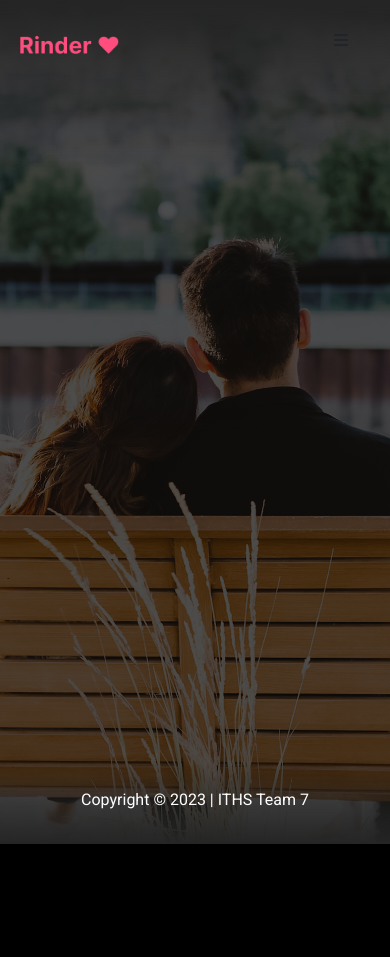
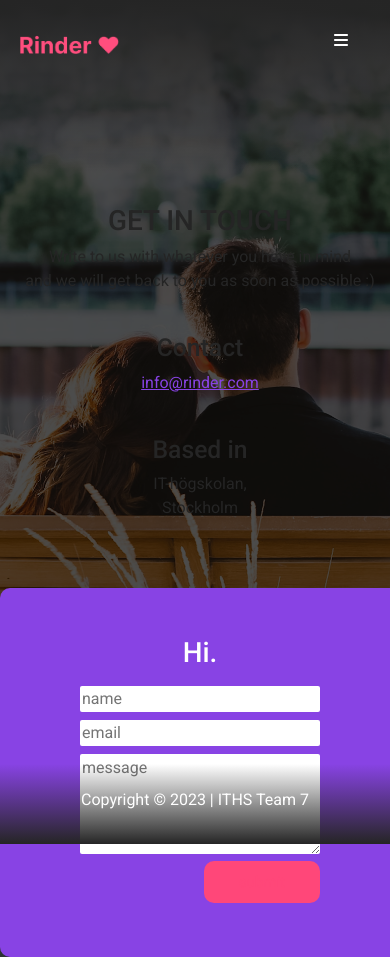
Before and after one commit to ITHS-Team-7/rinder, a Vue app: page /contact in a window 390 px wide. Before the commit the page ends 844 px from the top, so only its background shows below. Built offline with nearby package versions, Linux system fonts and the light colour scheme.

Commit message:
fixing conflicts

```diff
--- a/src/assets/main.css
+++ b/src/assets/main.css
@@ -14,15 +14,6 @@ body {
   --lightPink: #ffe1e8;
   --white: #ffffff;
 }
-
-footer {
-  bottom: 0;
-  position: absolute;
-  width: 100%;
-  height: 80px;
-}
-
-
 body {
   background-image: linear-gradient(rgba(0, 0, 0, 0.7), rgba(0, 0, 0, 0.7)),
     url("../assets/dating.jpg");
@@ -33,7 +24,6 @@ body {
   background-attachment: fixed;
 }
 
-
 body {
   font-family: "Roboto", sans-serif;
   margin: 0px;
--- /dev/null
+++ b/src/components/ContactPage.vue
@@ -0,0 +1,197 @@
+<script setup>
+import { RouterLink } from "vue-router";
+</script>
+
+<script>
+export default {
+  data() {
+    return {
+      name: "",
+      email: "",
+      message: "",
+      submitted: false,
+    };
+  },
+  methods: {
+    onClick() {
+      this.submitted = true;
+    },
+  },
+  computed: {
+    btnDisabled() {
+      return this.name.length > 0 && this.email.length  > 0 && this.message.length > 0;
+
+    },
+  },
+};
+</script>
+
+<template>
+  <div class="info-container">
+    <div id="ett" class="infoClass">
+      <h1>GET IN TOUCH</h1>
+      <p>
+        Write to us with whatever you have in mind <br />
+        and we will get back to you as soon as possible :)
+      </p>
+      <br />
+
+      <h2>Contact</h2>
+      <p><a href="mailto: info@rinder.com">info@rinder.com</a></p>
+      <br />
+
+      <h2>Based in</h2>
+      <p>
+        IT-högskolan, <br />
+        Stockholm
+      </p>
+    </div>
+    <div id="tva" class="contact-form">
+      <form @submit.prevent>
+        <div class="inside-form">
+          <h1 class="hi-form">Hi.</h1>
+          <input
+            v-model="name"
+            class="inputs"
+            type="text"
+            placeholder="name"
+          /><br />
+          <input
+            v-model="email"
+            class="inputs"
+            type="email"
+            placeholder="email"
+          /><br />
+          <textarea
+            v-model="message"
+            placeholder="message"
+            class="inputs"
+            rows="4"
+          >
+          </textarea
+          ><br />
+          <input
+            @click="onClick"
+            class="form-button"
+            type="submit"
+            :style="{ color: btnDisabled ? 'white' : '#ff4779' }"
+            value="submit"
+            :disabled="!btnDisabled"
+          />
+          <p class="p-form" v-if="submitted">
+            Thank you {{ name }} for your email. We have received it and will
+            get back to you at {{ email }} soon!
+          </p>
+          <p v-else></p>
+        </div>
+      </form>
+    </div>
+  </div>
+</template>
+
+<style scoped>
+.infoClass {
+  color: #252525;
+  margin-top: 1em;
+}
+form {
+  background-color: #8843e4;
+  text-align: center;
+  border-radius: 10px;
+  align-items: center;
+  padding: 3em;
+  padding-bottom: 5em;
+  width: 25em;
+}
+.hi-form {
+  color: white;
+}
+.inputs {
+  border: none;
+  margin-top: 8px;
+  width: 15em;
+  border-radius: 2px;
+}
+.inside-form {
+  width: 15em;
+
+  margin: auto;
+}
+
+.infoClass a {
+  color: #8843e4;
+}
+.inside-form .form-button {
+  float: right;
+}
+.form-button {
+  background-color: var(--darkPink);
+  color: var(--white);
+  padding: 10px;
+  padding-left: 35px;
+  padding-right: 35px;
+  font-size: 1vw;
+  border: none;
+  border-radius: 10px;
+}
+.p-form {
+  margin-top: 4em;
+  color: white;
+}
+
+.info-container {
+  display: grid;
+  grid-template-columns: 1fr 1fr;
+  grid-template-rows: 1fr;
+  gap: 2em;
+  grid-template-areas: "ett tva";
+  margin-left: auto;
+  margin-right: auto;
+  max-width: 50em;
+  margin-top: 15em;
+}
+
+#ett {
+  grid-area: ett;
+}
+#tva {
+  grid-area: tva;
+}
+
+@media screen and (max-width: 823px) {
+  .info-container {
+    display: grid;
+    grid-template-columns: 1fr;
+    grid-template-rows: 1fr 1fr;
+    gap: 2em;
+    grid-template-areas:
+      "ett"
+      "tva";
+    margin-top: 1em;
+  }
+
+  #ett {
+    grid-area: ett;
+    margin-left: auto;
+    margin-right: auto;
+    text-align: center;
+  }
+  #tva {
+    grid-area: tva;
+    margin-left: auto;
+    margin-right: auto;
+  }
+}
+@media screen and (max-width: 1350px) {
+  .form-button {
+    background-color: var(--darkPink);
+    color: var(--white);
+    padding: 10px;
+    padding-left: 35px;
+    padding-right: 35px;
+    font-size: 15px;
+    border: none;
+    border-radius: 10px;
+  }
+}
+</style>
--- a/src/components/Footer.vue
+++ b/src/components/Footer.vue
@@ -1,3 +1,8 @@
+
+<script>
+</script>
+
+
 <template>
   <!-- Footer -->
   <footer
@@ -10,27 +15,29 @@
     <section class="d-flex justify-content-between p-4 text-white">
       <!-- Left -->
       <div class="terms me-5">
-        <span>Terms & Conditions</span>
+         <RouterLink class="nav-link active" aria-current="page" to="/terms"
+              >Terms & Conditions
+            </RouterLink>
       </div>
       <!-- Left -->
       <div class="copyright text-center">Copyright © 2023 | ITHS Team 7</div>
       <!-- Right -->
       <div class="social-media">
-        <a href="" class="text-white me-2">
+        <a href="https://www.linkedin.com" target="_blank" class="text-white me-2">
           <img
             src="../assets/images/linkedin_white.svg"
             width="24"
             height="24"
           />
         </a>
-        <a href="" class="text-white me-2">
+        <a href="https://www.facebook.com" target="_blank" class="text-white me-2">
           <img
             src="../assets/images/facebook_white.svg"
             width="24"
             height="24"
           />
         </a>
-        <a href="" class="text-white me-2">
+        <a href="https://www.instagram.com" target="_blank" class="text-white me-2">
           <img
             src="../assets/images/instagram_white.svg"
             width="24"
@@ -45,6 +52,14 @@
 </template>
 
 <style scoped>
+
+footer {
+    position: absolute;
+    bottom: 0;
+    width: 100%;
+    height: 80px;
+}
+
 @media screen and (max-width: 768px) {
   .text-center,
   .copyright {
--- a/src/components/Header.vue
+++ b/src/components/Header.vue
@@ -23,6 +23,11 @@ import logoPink from "../assets/images/logo.png";
           <li>
             <RouterLink class="nav-link active" aria-current="page" to="/about"
               >About
+            </RouterLink>
+          </li>
+          <li>
+            <RouterLink class="nav-link active" aria-current="page" to="/contact"
+              >Contact
             </RouterLink>
           </li>
           <li>
@@ -65,6 +70,30 @@ export default {
         ? logoBlack
         : logoPink;
     },
+    watch: {
+    $route(to, from) {
+      let path = to.name;
+      const body = document.querySelector("body");
+      console.log(path);
+      switch (path) {
+        case "home":
+          // can also be backgroudImage    body.style.background = "green";
+          break;
+        case "about":
+          body.style.background = "yellow";
+          break;
+        case "chat":
+          body.style.background = "red";
+          break;
+        case "login":
+          body.style.background = "purple";
+          break;
+        default:
+          console.log("unknown page");
+          break;
+      }
+    }
+  }
   },
 };
 </script>
@@ -105,7 +134,7 @@ export default {
 }
 
 .nav-items li {
-  padding: 0 10px;
+  padding: 8px;
 }
 
 .nav-items li a {
@@ -174,9 +203,11 @@ export default {
     display: inline;
     text-align: right;
     padding: 0 10px 10px 0;
+    color: #fff;
   }
   .arrow {
-    width: 30px;
+    width: 20px;
+    padding-bottom:4px;
   }
 }
 </style>
--- /dev/null
+++ b/src/components/Terms.vue
@@ -0,0 +1,69 @@
+<script setup>
+import { RouterLink } from "vue-router";
+</script>
+
+<template>
+    <div class="center terms">
+        <div class="main-container">
+            <div>
+                <h2 class="title text-white">Terms and Conditions</h2>
+                <h3 class="text-white">Welcome to rinder!</h3>
+
+<p class=" text-white">These terms and conditions outline the rules and regulations for the use of rinder's Website, located at test.com.
+By accessing this website we assume you accept these terms and conditions. Do not continue to use rinder if you do not agree to take all of the terms and conditions stated on this page.
+The following terminology applies to these Terms and Conditions, Privacy Statement and Disclaimer Notice and all Agreements: "Client", "You" and "Your" refers to you, the person log on
+this website and compliant to the Company’s terms and conditions. "The Company", "Ourselves", "We", "Our" and "Us", refers to our Company. "Party", "Parties", or "Us", refers to both the
+Client and ourselves. All terms refer to the offer, acceptance and consideration of payment necessary to undertake the process of our assistance to the Client in the most appropriate manner
+for the express purpose of meeting the Client’s needs in respect of provision of the Company’s stated services, in accordance with and subject to, prevailing law of Netherlands. Any use of
+the above terminology or other words in the singular, plural, capitalization and/or he/she or they, are taken as interchangeable and therefore as referring to same.
+</p>
+            <h2 class="title text-white">Cookies</h2>
+<p class="text-white">We employ the use of cookies. By accessing rinder, you agreed to use cookies in agreement with the rinder's Privacy Policy.
+Most interactive websites use cookies to let us retrieve the user’s details for each visit. Cookies are used by our website to enable the functionality of certain areas to make it easier
+for people visiting our website. Some of our affiliate/advertising partners may also use cookies.
+</p>
+            <h2 class="title text-white">License</h2>
+<p class="text-white">Unless otherwise stated, rinder and/or its licensors own the intellectual property rights for all material on rinder. All intellectual property rights are reserved. You may access this from rinder for your own
+    personal use subjected to restrictions set in these terms and conditions.
+</p>
+
+<p class="text-white">You must not:</p>
+<ul>
+<li class="text-white" style="list-style:none;">Republish material from rinder</li>
+<li class="text-white" style="list-style:none;">Sell, rent or sub-license material from rinder</li>
+<li class="text-white" style="list-style:none;">Reproduce, duplicate or copy material from rinder</li>
+<li class="text-white" style="list-style:none;">Redistribute content from rinder</li>
+</ul>
+
+
+
+
+            </div>
+        </div>
+    </div>
+</template>
+
+<style scoped>
+
+.terms{
+    padding-right: 5rem;
+    padding-left: 5rem;
+}
+.main-container {
+    position: relative;
+    max-width: 50%;
+    margin: 0 auto;
+    padding: 16px;
+    width: 100%;
+}
+
+@media screen and (max-width: 768px) {
+  .terms {
+    padding-left: 2rem;
+    padding-right: 2rem;
+  }
+  .main-container {
+    max-width: 100%;
+  }
+}
+</style>
--- a/src/router/index.js
+++ b/src/router/index.js
@@ -1,6 +1,8 @@
 import { createRouter, createWebHistory } from "vue-router";
 import HomeView from "../views/HomeView.vue";
 import ChatView from "../views/ChatView.vue";
+import TermsPage from "../views/TermsPage.vue";
+import ContactPage from "../views/ContactView.vue"
 
 const router = createRouter({
   history: createWebHistory(import.meta.env.BASE_URL),
@@ -16,6 +18,16 @@ const router = createRouter({
       component: ChatView,
     },
     {
+      path: "/contact",
+      name: "contact",
+      component: ContactPage,
+    },
+    {
+      path: "/terms",
+      name: "terms",
+      component: TermsPage,
+    },
+    {
       path: "/about",
       name: "about",
       // route level code-splitting
--- /dev/null
+++ b/src/views/ContactView.vue
@@ -0,0 +1,7 @@
+<script setup>
+import ContactSec from "../components/ContactPage.vue";
+</script>
+
+<template>
+    <ContactSec></ContactSec>
+</template>
--- /dev/null
+++ b/src/views/TermsPage.vue
@@ -0,0 +1,7 @@
+<script setup>
+import Terms from "../components/Terms.vue";
+</script>
+
+<template>
+  <Terms></Terms>
+</template>
```
Lines whose indentation alone changed are shown as unchanged.
